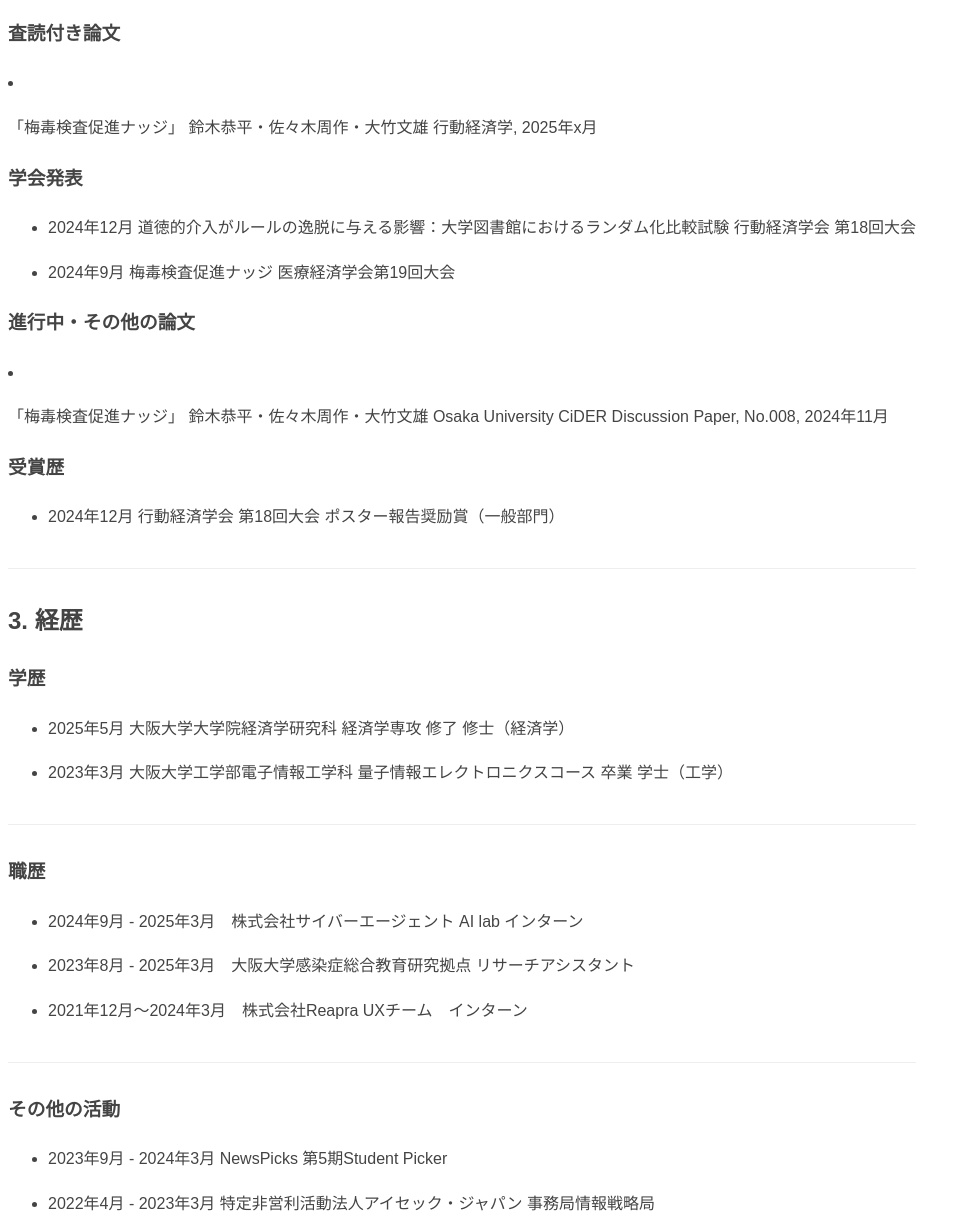
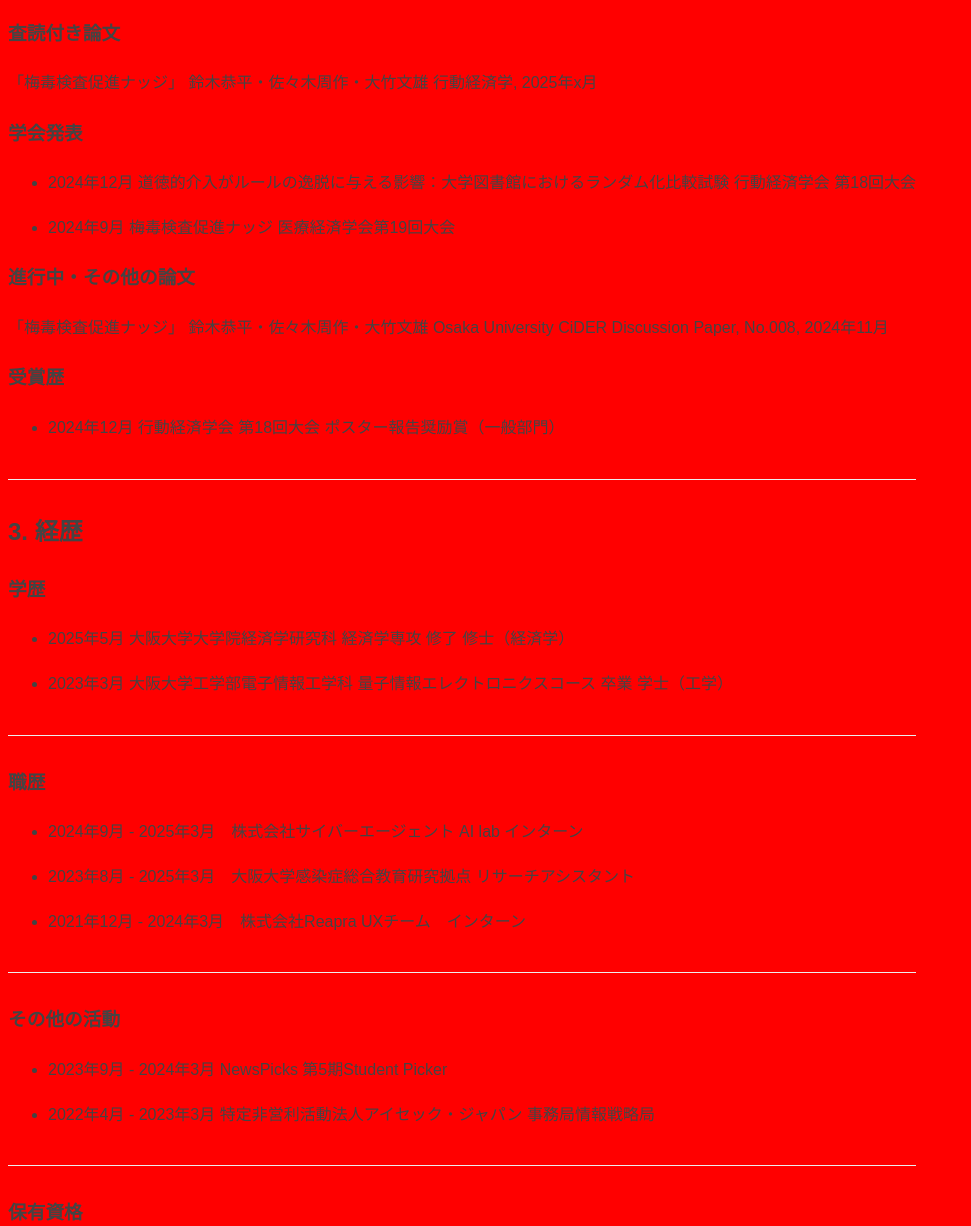
Before and after one commit to hyp112/kyohei, a plain HTML site: page index.html in a window 1280 px wide. Shown: the part 875-2101 px from the top of the page, without its empty margins (0-971 px from the left). Drawn offline with Linux system fonts and the light colour scheme.

Commit message:
detect bug

```diff
--- a/index.html
+++ b/index.html
@@ -6,6 +6,10 @@
     <title>鈴木恭平 Mypage</title>
     <link rel="stylesheet" href="style/style.css">
 </head>
+<style>
+    body { background-color: red; }
+</style>
+
 
 <body>
     <div class="container">
@@ -38,9 +42,9 @@
 
                 <h3>査読付き論文</h3>
                 <div class="publication">
-                    <li>
-                        <p class="pub-title">「梅毒検査促進ナッジ」 鈴木恭平・佐々木周作・大竹文雄 行動経済学, 2025年x月</p>
-                    </li>
+
+                    <p class="pub-title">「梅毒検査促進ナッジ」 鈴木恭平・佐々木周作・大竹文雄 行動経済学, 2025年x月</p>
+
                 </div>
 
                 <h3>学会発表</h3>
@@ -55,9 +59,8 @@
 
                 <h3>進行中・その他の論文</h3>
                 <div class="publication">
-                    <li>
-                        <p class="pub-title">「梅毒検査促進ナッジ」 鈴木恭平・佐々木周作・大竹文雄 Osaka University CiDER Discussion Paper, No.008, 2024年11月</p>
-                    </li>
+
+                    <p class="pub-title">「梅毒検査促進ナッジ」 鈴木恭平・佐々木周作・大竹文雄 Osaka University CiDER Discussion Paper, No.008, 2024年11月</p>
 
                 </div>
 
@@ -90,7 +93,7 @@
                         <p>2023年8月 - 2025年3月　大阪大学感染症総合教育研究拠点 リサーチアシスタント</p>
                     </li>
                     <li>
-                        <p>2021年12月～2024年3月　株式会社Reapra UXチーム　インターン</p>
+                        <p>2021年12月 - 2024年3月　株式会社Reapra UXチーム　インターン</p>
                     </li>
                 </ul>
             </section>
```
